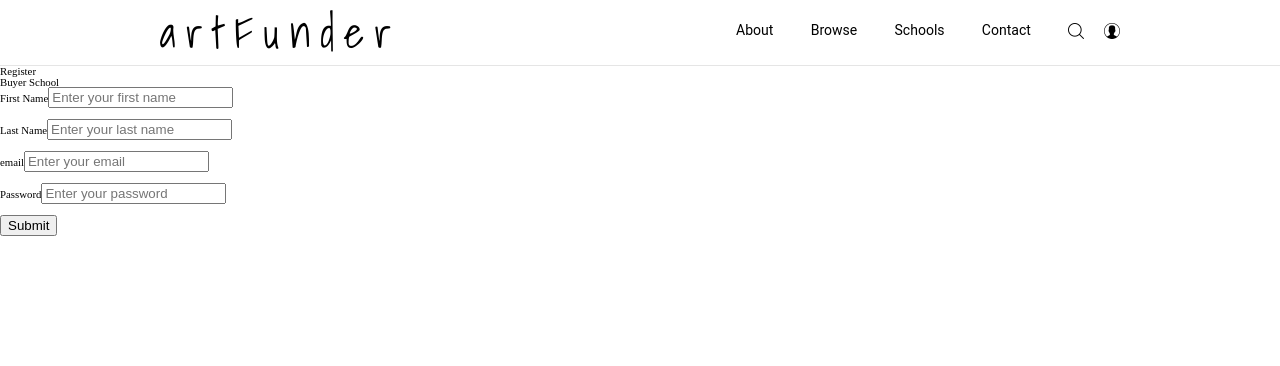
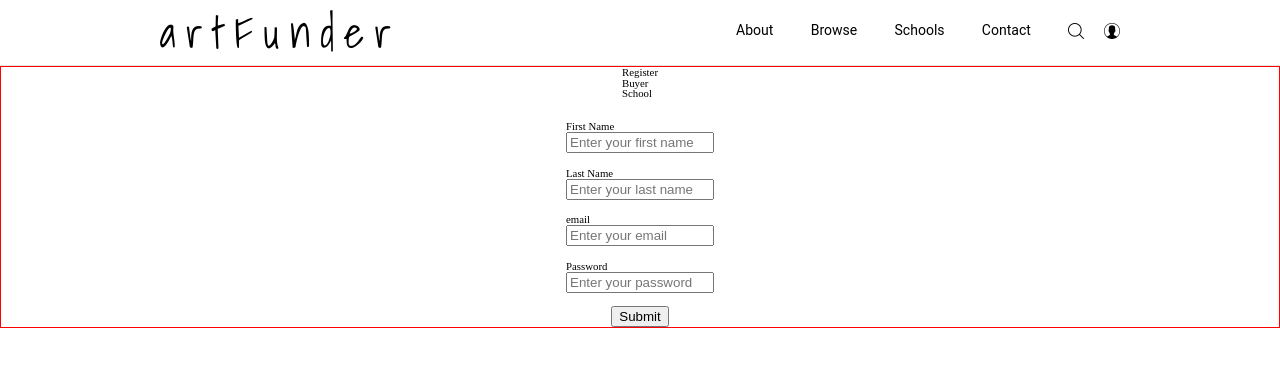
Before and after one commit to LABS-EU3/Student-Art-Collection-FRONTEND, a React (Create React App) app: page / in a window 1280 px wide. Shown: the top 366 px of the page. Built offline with nearby package versions, Linux system fonts and the light colour scheme; a web font is replaced by a local one.

Commit message:
refactor of form into two components

```diff
--- a/src/Components/Register.js
+++ b/src/Components/Register.js
@@ -1,31 +1,41 @@
 import React from "react";
-// import styled from "styled-components";
-import { Formik } from "formik";
+import styled from "styled-components";
 import axios from "axios";
 import * as Yup from "yup";
-import Error from "../helpers/Error";
+import { RegisterForm } from "./RegisterForm";
+
+export default function Register() {
+  return (
+    <Container>
+      <div>
+        <h1>Register</h1>
+        <div>
+          <h1>Buyer</h1>
+          <h1>School</h1>
+        </div>
+      </div>
+      <RegisterForm />
+    </Container >
+  );
+}
+
+const Container = styled.div`
+  display: flex;
+  flex-direction: column;
+  align-items: center;
+  border: solid 1px red
+`;
 
 const registerApi = "enter url here";
 
-const initalSignupForm = {
+export const initalSignupForm = {
   firstName: "",
   lastName: "",
   email: "",
   password: ""
 };
 
-export default function Register() {
-
-  return (
-    <>
-      <h1>Register</h1>
-      <h1>Buyer School</h1>
-      <RegisterForm />
-    </>
-  );
-}
-
-const validationSchema = Yup.object().shape({
+export const validationSchema = Yup.object().shape({
   firstName: Yup.string()
     .min(3, "must be at least 3 charaters")
     .max(127, "must be shorter than 127")
@@ -44,111 +54,27 @@ const validationSchema = Yup.object().shape({
     .required("this is a required field")
 });
 
-function RegisterForm() {
-  return (
-    <Formik
-      validationSchema={validationSchema}
-      initialValues={initalSignupForm}
-      onSubmit={(values, actions) => {
-        const newUser = {
-          firstName: values.firstName,
-          lastName: values.lastName,
-          email: values.email,
-          password: values.password
-        };
-        actions.setSubmitting(true);
-        console.log(newUser);
-        // axios
-        //   .post(registerApi, newUser)
-        //   .then(res => {
-        //     actions.resetForm();
-        //     actions.Submitting(false);
-        //   })
-        //   .catch(err => {
-        //     debugger;
-        //   });
-        actions.resetForm();
-        actions.setSubmitting(false);
-      }}
-    >
-      {({
-        values,
-        errors,
-        handleBlur,
-        handleChange,
-        touched,
-        handleSubmit,
-        isSubmitting
-      }) => (
-        <form onSubmit={handleSubmit}>
-          <div>
-            <label htmlFor="firstName">First Name</label>
-            <input
-              name="firstName"
-              type="text"
-              placeholder="Enter your first name"
-              id="firstName"
-              onChange={handleChange}
-              onBlur={handleBlur}
-              value={values.firstName}
-              className={
-                touched.firstName && errors.firstName ? "has-error" : null
-              }
-            />
-            <Error touched={touched.firstName} message={errors.firstName} />
-          </div>
-          <div>
-            <label htmlFor="lastName">Last Name</label>
-            <input
-              name="lastName"
-              type="text"
-              placeholder="Enter your last name"
-              id="lastName"
-              onChange={handleChange}
-              onBlur={handleBlur}
-              value={values.lastName}
-              className={
-                touched.lastName && errors.lastName ? "has-error" : null
-              }
-            />
-            <Error touched={touched.lastName} message={errors.lastName} />
-          </div>
-          <div>
-            <label htmlFor="email">email</label>
-            <input
-              name="email"
-              type="email"
-              placeholder="Enter your email"
-              id="email"
-              onChange={handleChange}
-              onBlur={handleBlur}
-              value={values.email}
-              className={touched.email && errors.email ? "has-error" : null}
-            />
-            <Error touched={touched.email} message={errors.email} />
-          </div>
-          <div>
-            <label htmlFor="password">Password</label>
-            <input
-              name="password"
-              type="text"
-              placeholder="Enter your password"
-              id="password"
-              onChange={handleChange}
-              onBlur={handleBlur}
-              value={values.password}
-              className={
-                touched.password && errors.password ? "has-error" : null
-              }
-            />
-            <Error touched={touched.password} message={errors.password} />
-          </div>
+export const Form = styled.form`
+  display: flex;
+  flex-direction: column;
+  align-items: center;
+  margin-top: 20px;
 
-          <button type="submit" disabled={isSubmitting}>
-            Submit
-          </button>
-        </form>
-      )}
-    </Formik>
-  );
-}
+  .inputField {
+    margin: 2px 0
+    display: flex;
+    flex-direction: column;
+    width: 80%;
+  }
+  .has-error {
+    border: solid 0.5px red;
+  }
+  .invalid {
+    font-size: 1rem;
+    color: red;
+  }
+  .valid {
+    font-size: 1rem;
+    color: green;
+  }
+`;
--- /dev/null
+++ b/src/Components/RegisterForm.js
@@ -0,0 +1,112 @@
+import React from "react";
+import { Formik } from "formik";
+import Error from "../helpers/Error";
+import { validationSchema, initalSignupForm, Form } from "./Register";
+export function RegisterForm() {
+  return (
+    <Formik
+      validationSchema={validationSchema}
+      initialValues={initalSignupForm}
+      onSubmit={(values, actions) => {
+        const newUser = {
+          firstName: values.firstName,
+          lastName: values.lastName,
+          email: values.email,
+          password: values.password
+        };
+        actions.setSubmitting(true);
+        console.log(newUser);
+        // axios
+        //   .post(registerApi, newUser)
+        //   .then(res => {
+        //     actions.resetForm();
+        //     actions.Submitting(false);
+        //   })
+        //   .catch(err => {
+        //     debugger;
+        //   });
+        actions.resetForm();
+        actions.setSubmitting(false);
+      }}
+    >
+      {({
+        values,
+        errors,
+        handleBlur,
+        handleChange,
+        touched,
+        handleSubmit,
+        isSubmitting
+      }) => (
+        <Form onSubmit={handleSubmit}>
+          <div className="inputField">
+            <label htmlFor="firstName">First Name</label>
+            <input
+              name="firstName"
+              type="text"
+              placeholder="Enter your first name"
+              id="firstName"
+              onChange={handleChange}
+              onBlur={handleBlur}
+              value={values.firstName}
+              className={
+                touched.firstName && errors.firstName ? "has-error" : null
+              }
+            />
+            <Error touched={touched.firstName} message={errors.firstName} />
+          </div>
+          <div className="inputField">
+            <label htmlFor="lastName">Last Name</label>
+            <input
+              name="lastName"
+              type="text"
+              placeholder="Enter your last name"
+              id="lastName"
+              onChange={handleChange}
+              onBlur={handleBlur}
+              value={values.lastName}
+              className={
+                touched.lastName && errors.lastName ? "has-error" : null
+              }
+            />
+            <Error touched={touched.lastName} message={errors.lastName} />
+          </div>
+          <div className="inputField">
+            <label htmlFor="email">email</label>
+            <input
+              name="email"
+              type="email"
+              placeholder="Enter your email"
+              id="email"
+              onChange={handleChange}
+              onBlur={handleBlur}
+              value={values.email}
+              className={touched.email && errors.email ? "has-error" : null}
+            />
+            <Error touched={touched.email} message={errors.email} />
+          </div>
+          <div className="inputField">
+            <label htmlFor="password">Password</label>
+            <input
+              name="password"
+              type="text"
+              placeholder="Enter your password"
+              id="password"
+              onChange={handleChange}
+              onBlur={handleBlur}
+              value={values.password}
+              className={
+                touched.password && errors.password ? "has-error" : null
+              }
+            />
+            <Error touched={touched.password} message={errors.password} />
+          </div>
+
+          <button type="submit" disabled={isSubmitting}>
+            Submit
+          </button>
+        </Form>
+      )}
+    </Formik>
+  );
+}
```
